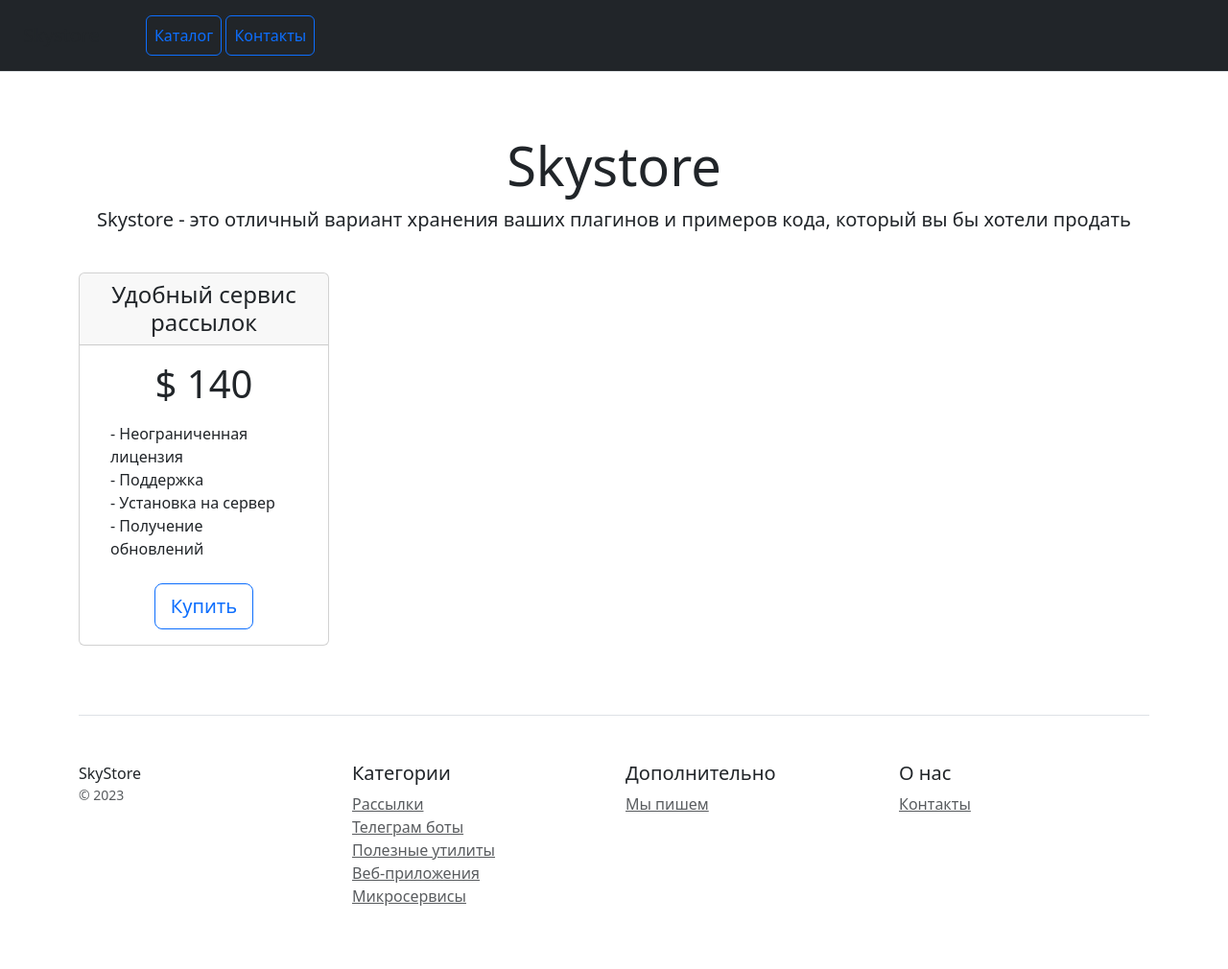
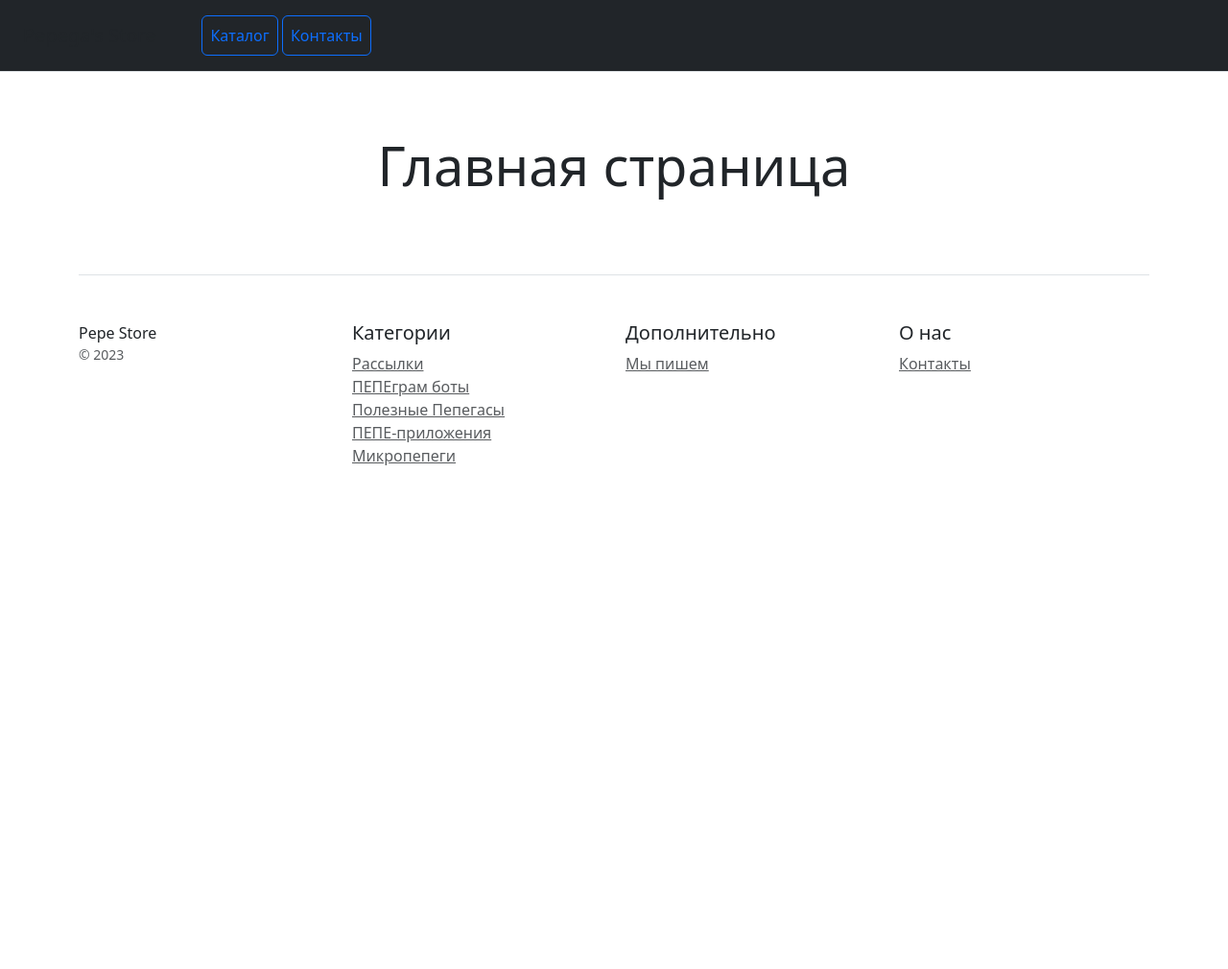
Before and after one commit to Zevaka-official/djangoProject2, a Django app: page / in a window 1280 px wide. Shown: the whole page at 96% size. After the commit the page ends 485 px from the top, so only its background shows below. Run offline with Django 5.2, Linux system fonts and the light colour scheme; data that the repository does not hold is empty; some libraries are stand-ins or nearby versions.

Commit message:
(hw 20.2) refactoring

```diff
--- a/djangoProject2/settings.py
+++ b/djangoProject2/settings.py
@@ -63,6 +63,7 @@ TEMPLATES = [
                 'django.template.context_processors.request',
                 'django.contrib.auth.context_processors.auth',
                 'django.contrib.messages.context_processors.messages',
+                'django.template.context_processors.media',
             ],
         },
     },
--- a/main/urls.py
+++ b/main/urls.py
@@ -1,8 +1,13 @@
 from django.urls import path
 
-from .views import index, contacts
+from .views import index, contacts, show_item
+
+app_name = 'main'
+
 
 urlpatterns = [
-    path('', index),
-    path('contacts/', contacts),
+    path('', index, name='index'),
+    path('contacts/', contacts, name='contacts'),
+    path('product/<int:pk>', show_item ,name='product_details'),
+
 ]
--- a/main/views.py
+++ b/main/views.py
@@ -1,9 +1,23 @@
-
-from django.shortcuts import render
+from django.shortcuts import render, get_object_or_404
+from .models import Product, Contact
 
 
 def index(request):
-    return render(request, 'main/index.html')
+    product_list = Product.objects.order_by('pk')[:5]
+    context = {
+        'object_list': product_list,
+        'title': 'Главная страница'
+    }
+    return render(request, 'main/index.html', context)
+
+
+def show_item(request, pk):
+    item = get_object_or_404(Product, pk=pk)
+    context = {
+        'item': item,
+        'title': item
+    }
+    return render(request, 'main/item.html', context)
 
 
 def contacts(request):
@@ -12,4 +26,10 @@ def contacts(request):
         email = request.POST.get('email')
         message = request.POST.get('message')
         print(f'{name} ({email}): {message}')
-    return render(request, "main/contacts.html")
+    contact_list = [{
+        'name': contact.name,
+        'phone': contact.phone,
+        'address': contact.address,
+        'email': contact.email
+    } for contact in Contact.objects.all()]
+    return render(request, "main/contacts.html", {'title': 'Контакты', 'contacts': contact_list})
--- /dev/null
+++ b/templates/includes/inc_file.html
@@ -0,0 +1,59 @@
+<footer class="pt-4 my-md-5 pt-md-5 border-top">
+
+    <div class="row">
+
+        <div class="col-12 col-md">
+
+            Pepe Store
+
+            <small class="d-block mb-3 text-muted">&copy; 2023</small>
+
+        </div>
+
+        <div class="col-6 col-md">
+
+            <h5>Категории</h5>
+
+            <ul class="list-unstyled text-small">
+
+                <li><a class="text-muted" href="#">Рассылки</a></li>
+
+                <li><a class="text-muted" href="#">ПЕПЕграм боты</a></li>
+
+                <li><a class="text-muted" href="#">Полезные Пепегасы</a></li>
+
+                <li><a class="text-muted" href="#">ПЕПЕ-приложения</a></li>
+
+                <li><a class="text-muted" href="#">Микропепеги</a></li>
+
+            </ul>
+
+        </div>
+
+        <div class="col-6 col-md">
+
+            <h5>Дополнительно</h5>
+
+            <ul class="list-unstyled text-small">
+
+                <li><a class="text-muted" href="#">Мы пишем</a></li>
+
+            </ul>
+
+        </div>
+
+        <div class="col-6 col-md">
+
+            <h5>О нас</h5>
+
+            <ul class="list-unstyled text-small">
+
+                <li><a class="text-muted" href="/contacts/">Контакты</a></li>
+
+            </ul>
+
+        </div>
+
+    </div>
+
+</footer>
--- /dev/null
+++ b/templates/includes/inc_header.html
@@ -0,0 +1,5 @@
+<h5 class="my-0 mr-md-auto font-weight-normal">Pepega's Store</h5>
+<nav class="ms-5">
+    <a class="p-2 btn btn-outline-primary" href="{% url 'main:index' %}">Каталог</a>
+    <a class="p-2 btn btn-outline-primary" href="{% url 'main:contacts' %}">Контакты</a>
+</nav>
--- /dev/null
+++ b/templates/main/base.html
@@ -0,0 +1,31 @@
+{% load static %}
+
+<!doctype html>
+<html lang="en">
+<head>
+    <script src="/static/js/color-modes.js"></script>
+    <meta charset="utf-8">
+    <meta name="viewport" content="width=device-width, initial-scale=1">
+    <title>{{ title }}</title>
+    <link href="{% static 'css/bootstrap.min.css' %}" rel="stylesheet">
+</head>
+<body>
+<div class="d-flex flex-column flex-md-row align-items-center p-3 px-md-4 mb-3 bg-dark border-bottom box-shadow">
+    {% include 'includes/inc_header.html' %}
+</div>
+
+<div class="pricing-header px-3 py-3 pt-md-5 pb-md-4 mx-auto text-center">
+    <h1 class="display-4">{{ title }}</h1>
+</div>
+
+<div class="container">
+    <div class="row text-start">
+        {% block content %}
+        {% endblock %}
+    </div>
+    {% include 'includes/inc_file.html' %}
+</div>
+
+<script src="/static/js/bootstrap.bundle.min.js"></script>
+</body>
+</html>
--- a/templates/main/index.html
+++ b/templates/main/index.html
@@ -1,80 +1,18 @@
-<!doctype html>
-<html lang="en">
-<head>
-    <script src="/static/js/color-modes.js"></script>
-    <meta charset="utf-8">
-    <meta name="viewport" content="width=device-width, initial-scale=1">
-    <title>Skystore</title>
-    <link href="/static/css/bootstrap.min.css" rel="stylesheet">
-</head>
-<body>
-<div class="d-flex flex-column flex-md-row align-items-center p-3 px-md-4 mb-3 bg-dark border-bottom box-shadow">
-    <h5 class="my-0 mr-md-auto font-weight-normal">Skystore</h5>
-    <nav class="ms-5">
-        <a class="p-2 btn btn-outline-primary" href="/">Каталог</a>
-        <a class="p-2 btn btn-outline-primary" href="/contacts/">Контакты</a>
-    </nav>
-</div>
+{% extends 'main/base.html' %}
+{% load media_tag %}
 
-<div class="pricing-header px-3 py-3 pt-md-5 pb-md-4 mx-auto text-center">
-    <h1 class="display-4">Skystore</h1>
-    <p class="lead">Skystore - это отличный вариант хранения ваших плагинов и примеров кода, который вы бы хотели
-        продать</p>
-</div>
-
-<div class="container">
-    <div class="row text-center">
-        <div class="col-3">
-            <div class="card mb-4 box-shadow">
-                <div class="card-header">
-                    <h4 class="my-0 font-weight-normal">Удобный сервис рассылок</h4>
-                </div>
-                <div class="card-body">
-                    <h1 class="card-title pricing-card-title">$ 140</h1>
-                    <ul class="list-unstyled mt-3 mb-4 text-start m-3">
-                        <li>- Неограниченная лицензия</li>
-                        <li>- Поддержка</li>
-                        <li>- Установка на сервер</li>
-                        <li>- Получение обновлений</li>
-                    </ul>
-                    <button type="button" class="btn btn-lg btn-block btn-outline-primary">Купить</button>
-                </div>
-            </div>
-        </div>
+{% block content %}
+    {% for object in object_list %}
+        <div class="card" style="width: 18rem;">
+    <img src="{{ object.photo|mediapath }}" class="card-img-top" alt="{{ object.name }}">
+    <div class="card-body">
+        <p class="card-text"> {{ object.description }} </p>
+        <a href="{% url "main:product_details"  object.id %}"> Подбронее о товаре... </a>
+    </div>
+    <div class="card-footer text-body-secondary">
+        {{ object.price }}
     </div>
 
-    <footer class="pt-4 my-md-5 pt-md-5 border-top">
-        <div class="row">
-            <div class="col-12 col-md">
-                SkyStore
-                <small class="d-block mb-3 text-muted">&copy; 2023</small>
-            </div>
-            <div class="col-6 col-md">
-                <h5>Категории</h5>
-                <ul class="list-unstyled text-small">
-                    <li><a class="text-muted" href="#">Рассылки</a></li>
-                    <li><a class="text-muted" href="#">Телеграм боты</a></li>
-                    <li><a class="text-muted" href="#">Полезные утилиты</a></li>
-                    <li><a class="text-muted" href="#">Веб-приложения</a></li>
-                    <li><a class="text-muted" href="#">Микросервисы</a></li>
-                </ul>
-            </div>
-            <div class="col-6 col-md">
-                <h5>Дополнительно</h5>
-                <ul class="list-unstyled text-small">
-                    <li><a class="text-muted" href="#">Мы пишем</a></li>
-                </ul>
-            </div>
-            <div class="col-6 col-md">
-                <h5>О нас</h5>
-                <ul class="list-unstyled text-small">
-                    <li><a class="text-muted" href="/contacts/">Контакты</a></li>
-                </ul>
-            </div>
-        </div>
-    </footer>
 </div>
-
-<script src="/static/js/bootstrap.bundle.min.js"></script>
-</body>
-</html>
+    {% endfor %}
+{% endblock %}
```
Also changed, not shown: main/admin.py (+7 -1 lines), main/management/commands/fill.py (+25 -10 lines), main/models.py (+21 -8 lines), templates/main/contacts.html (+18 -68 lines), templates/main/item.html (added, +27 -0 lines), main/migrations/0003_contact_remove_category_created_at_and_more.py (added), main/migrations/0004_alter_product_photo.py (added), static/image/123.jpg (added).
